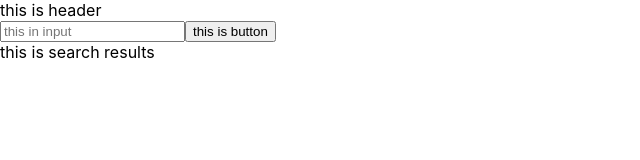
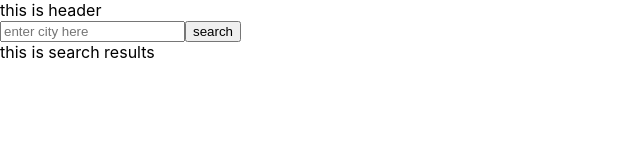
Before and after one commit to Sage-Kearney/find-hike-app, a React (Create React App) app in the folder find-hike-app/: page / in a window 1280 px wide. Shown: the top 160 px of the page, without its empty margins (0-640 px from the left). Built offline with nearby package versions, Linux system fonts and the light colour scheme.

Commit message:
Search bar is working.

```diff
--- a/find-hike-app/src/App.js
+++ b/find-hike-app/src/App.js
@@ -1,17 +1,61 @@
-import React from 'react';
+import React, { Component }from 'react';
 import './App.css';
 import SearchBar from './SearchBar';
 import Header from './Header';
 import SearchResults from './SearchResults';
 
-function App() {
+class App extends Component {
+constructor(){
+  super();
+  this.state ={
+    hikeLocation: '',
+    setSearchLocation: ''
+  }
+}
+
+handleChange = event => {
+  this.setState({[event.target.id]: event.target.value });
+};
+
+handleSubmit = event => {
+    event.preventDefault();
+    console.log(this.state.hikeLocation);
+  }
+
+render (){
   return (
     <div>
       <Header />
-      <SearchBar />
+      <SearchBar
+        handleChange={this.handleChange}
+        handleSubmit={this.handleSubmit}
+        hikeLocation={this.state.hikeLocation}
+      />
       <SearchResults />
     </div>
-  );
+  )
+}
+
 }
 
 export default App;
+
+
+
+
+/*
+user types in location and hits enter/search
+
+mapquest api takes input from searchbar and converts it to lat & long
+
+that data get's stored in two variables
+
+those variables are refrenced in a dynamic url that fetches the hiker project api
+
+Images, Hike name, and difficulty render in the browser, mulitple pages, max 12 per page
+
+User browses through images & click which hike they want to explore more
+
+User is lead to url attached to that specific hike's data in the api
+
+*/
--- a/find-hike-app/src/SearchBar.js
+++ b/find-hike-app/src/SearchBar.js
@@ -1,19 +1,22 @@
 import React from 'react'
 
-export default function SearchBar() {
+function SearchBar(props) {
     return (
         <div>
-            <form>
+            <form
+            onSubmit={props.handleSubmit}>
                 <input
-                placeholder="this in input"
                 type="text"
-                required
+                id="hikeLocation"
+                placeholder="enter city here"
+                value={props.hikeLocation}
+                onChange={props.handleChange}
                 >
                 </input>
-                <button>
-                    this is button
-                </button>
+                <button type="submit">search</button>
             </form>
         </div>
     )
 }
+
+export default SearchBar;
```
